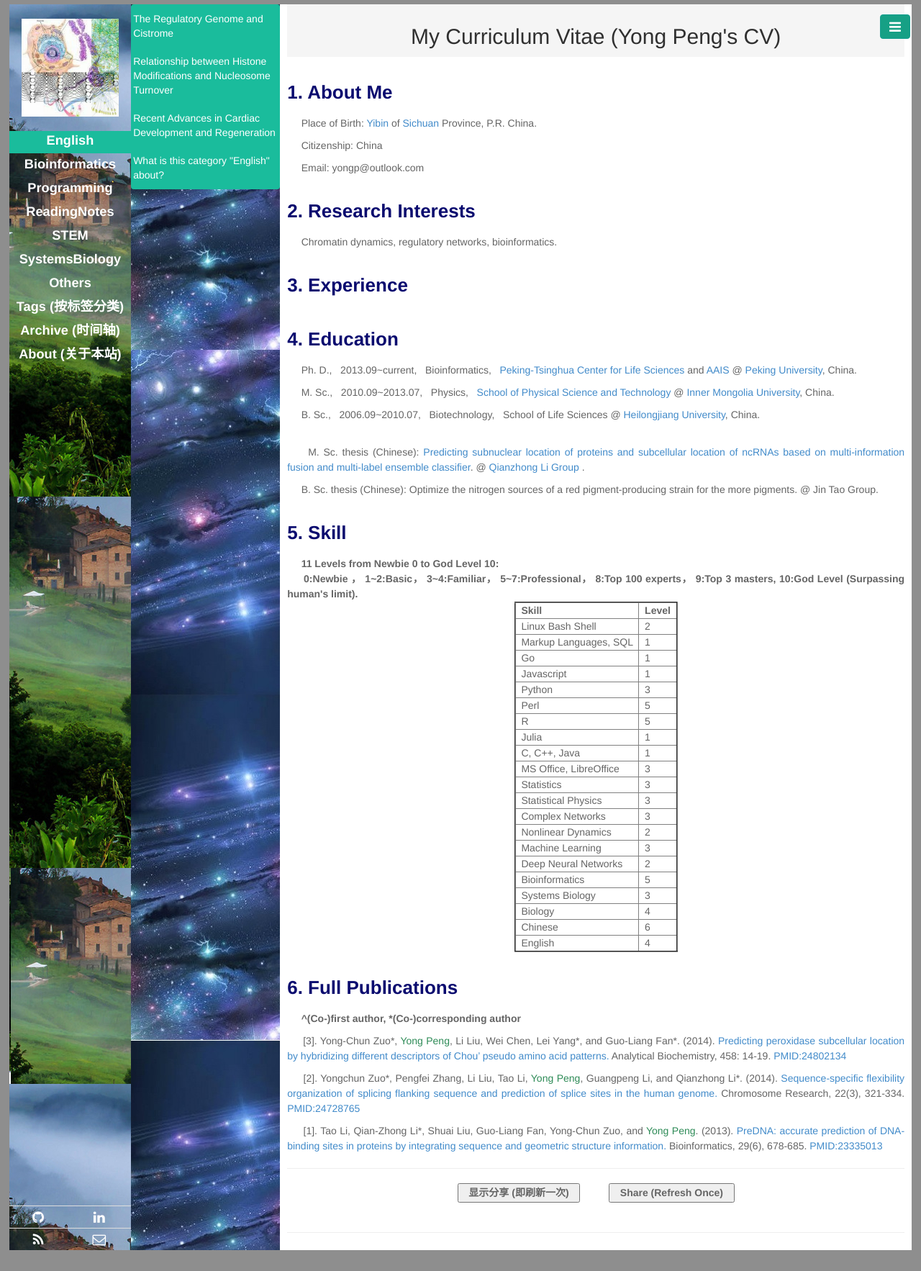
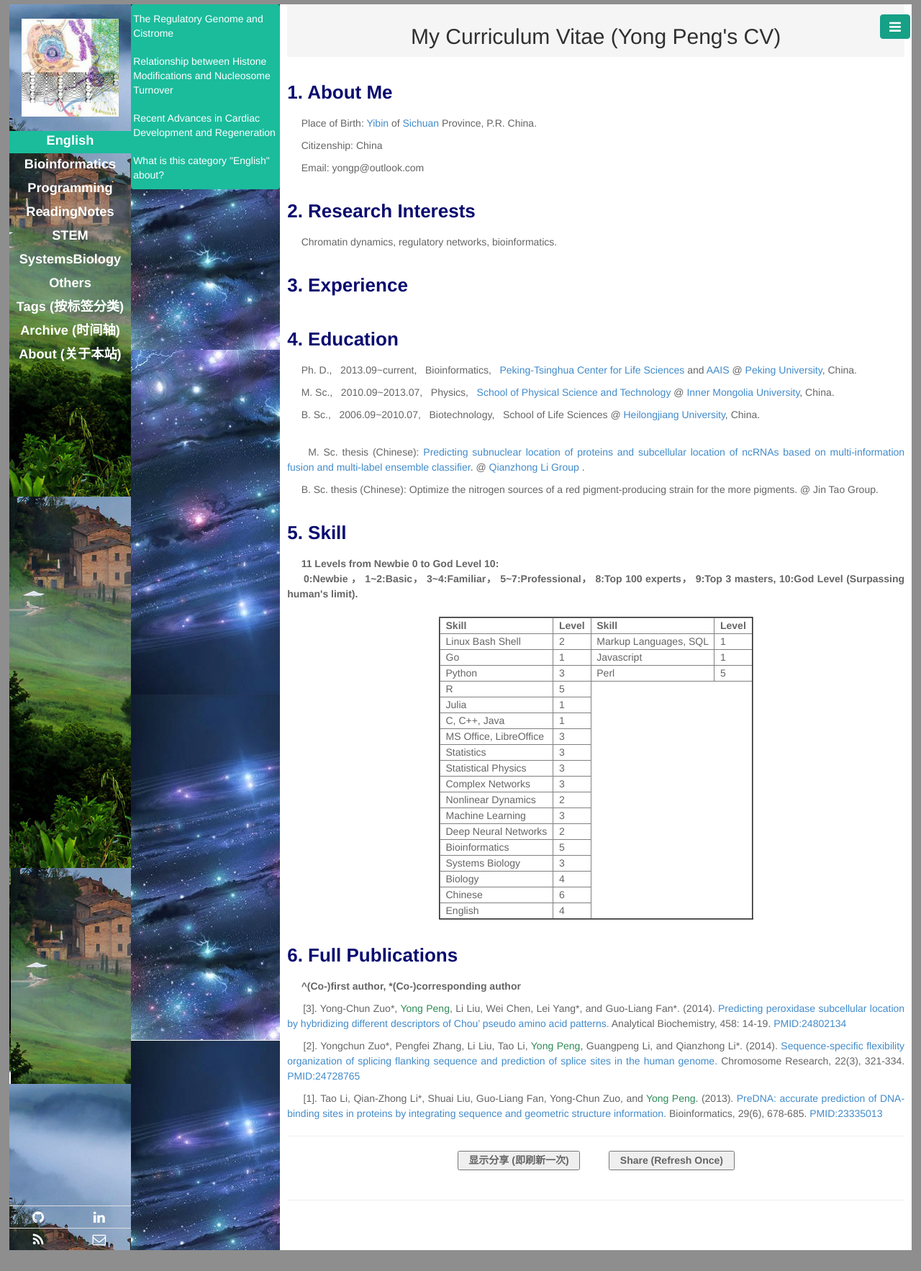
Before and after one commit to CTLife/CTLife.github.io, a Jekyll site: the page built from yongpeng.html, in a window 1280 px wide. Shown: the whole page at 72% size. Built offline with Jekyll 4.4.1, drawn with Linux system fonts in a browser that asks for light colours; Markdown is read by kramdown in place of the engine named in the settings.

Commit message:
Update yongpeng.html

```diff
--- a/yongpeng.html
+++ b/yongpeng.html
@@ -30,33 +30,29 @@ multi-information fusion and multi-label ensemble classifier</a>. @ <a href="htt
 
 <h3><b style = "color:#0a0b6f"> 5. Skill  </b></h3>
 <b> &nbsp;&nbsp;&nbsp;&nbsp; 11 Levels from Newbie 0 to God Level 10: <br>  </b>
-<b> &nbsp;&nbsp;&nbsp;&nbsp; 0:Newbie ， 1~2:Basic，  3~4:Familiar，  5~7:Professional，  8:Top 100 experts，   9:Top 3 masters,  10:God Level (Surpassing human's limit). <br> </b>
+<b> &nbsp;&nbsp;&nbsp;&nbsp; 0:Newbie ， 1~2:Basic，  3~4:Familiar，  5~7:Professional，  8:Top 100 experts，   9:Top 3 masters,  10:God Level (Surpassing human's limit). <br> <br> </b>
 <table border="2"  align="center">
   <tr>
+    <th> &nbsp; Skill &nbsp; </th>
+    <th> &nbsp; Level &nbsp;  </th>
     <th> &nbsp; Skill &nbsp; </th>
     <th> &nbsp; Level &nbsp;  </th>
   </tr>
   <tr>
     <td> &nbsp;  Linux Bash Shell  &nbsp; </td>
     <td> &nbsp;  2  &nbsp; </td>
-  </tr>
-  <tr>
     <td> &nbsp;  Markup Languages, SQL  &nbsp; </td>
     <td> &nbsp;  1  &nbsp; </td>
   </tr>
   <tr>
     <td> &nbsp;  Go  &nbsp; </td>
     <td> &nbsp;  1  &nbsp; </td>
-  </tr>
-  <tr>
     <td> &nbsp;  Javascript  &nbsp; </td>
     <td> &nbsp;  1  &nbsp; </td>
   </tr>
   <tr>
     <td> &nbsp;  Python  &nbsp; </td>
     <td> &nbsp;  3  &nbsp; </td>
-  </tr>
-  <tr>
     <td> &nbsp;  Perl  &nbsp; </td>
     <td> &nbsp;  5  &nbsp; </td>
   </tr>
```
